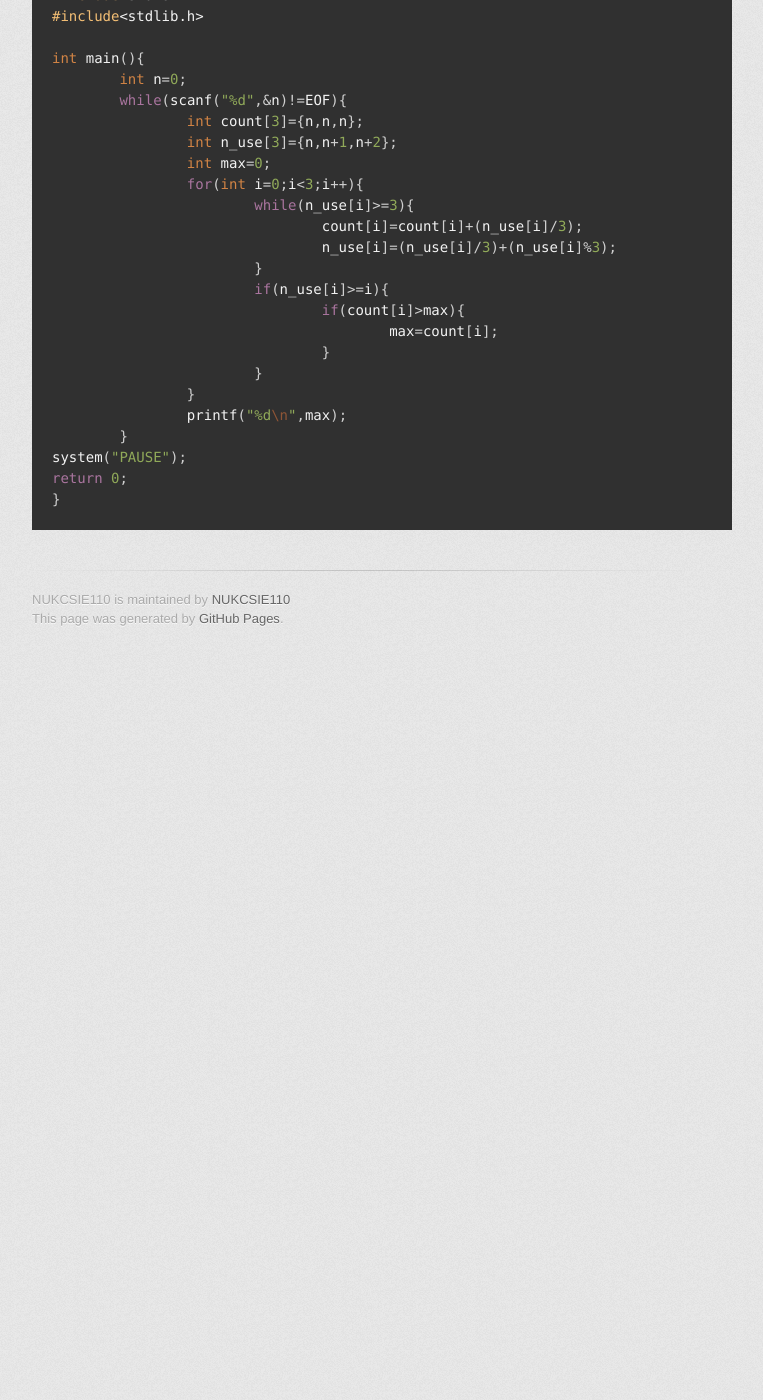
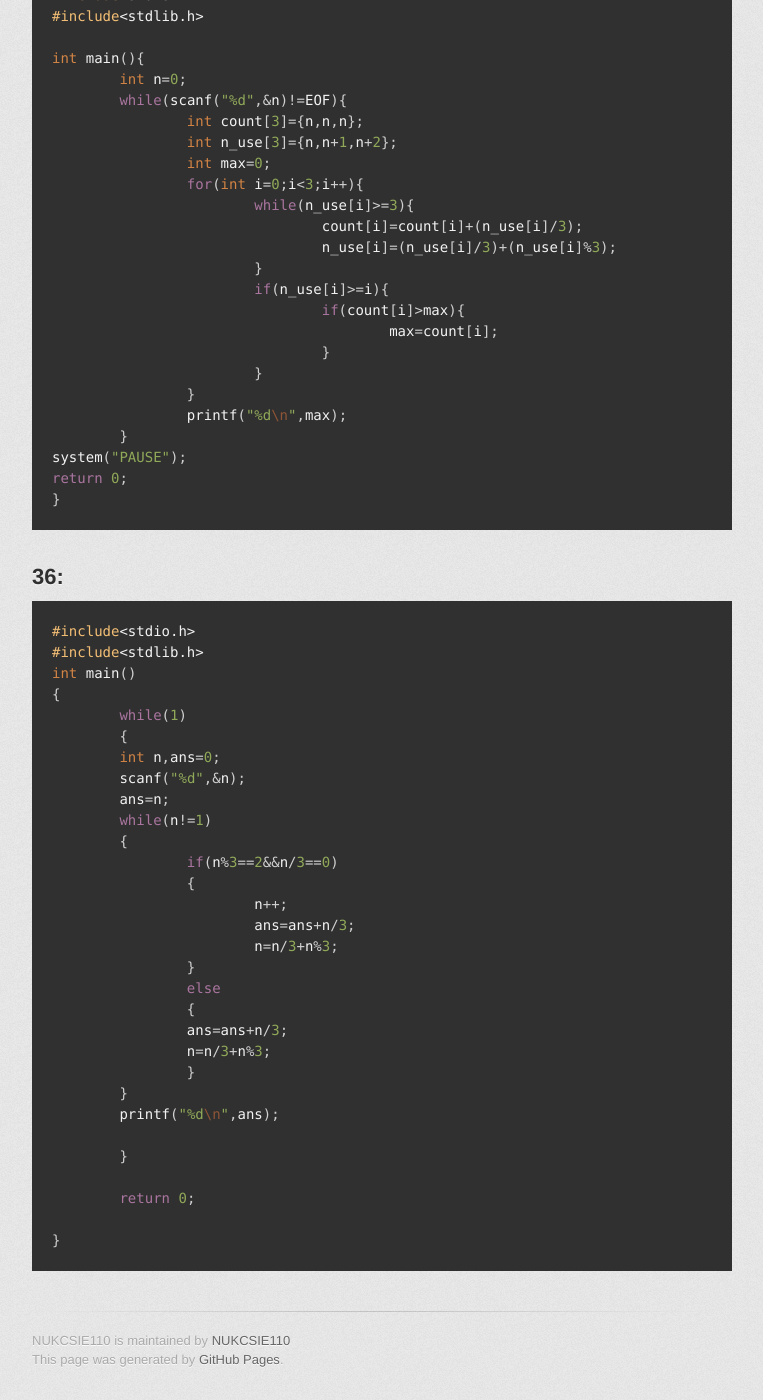
Before and after one commit to NUKCSIE110/ProgrammingStudio, a Jekyll site: the page built from hw/20180126.md, in a window 1280 px wide and 1400 px high, scrolled down 958 px. Shown: the whole window, without its empty margins (258-1021 px from the left). Built offline with Jekyll 4.4.1, drawn with Linux system fonts in a browser that asks for light colours; some web fonts are replaced; before the commit the page ends 1617 px from its top, so only the background shows below that.

Commit message:
20180226hw

````diff
--- a/hw/20180126.md
+++ b/hw/20180126.md
@@ -60,3 +60,37 @@
 return 0;
 }
 ```
+
+## 36:
+``` c++
+#include<stdio.h>
+#include<stdlib.h>
+int main()
+{
+	while(1)
+	{
+	int n,ans=0;
+	scanf("%d",&n);
+	ans=n;
+	while(n!=1)
+	{
+		if(n%3==2&&n/3==0)
+		{
+			n++;
+			ans=ans+n/3;
+			n=n/3+n%3;
+		}
+		else
+		{
+		ans=ans+n/3;
+		n=n/3+n%3;
+		}
+	}
+	printf("%d\n",ans);
+
+	}
+
+	return 0;
+
+}
+```
````
Also changed, not shown: homework.md (+1 -0 lines).
